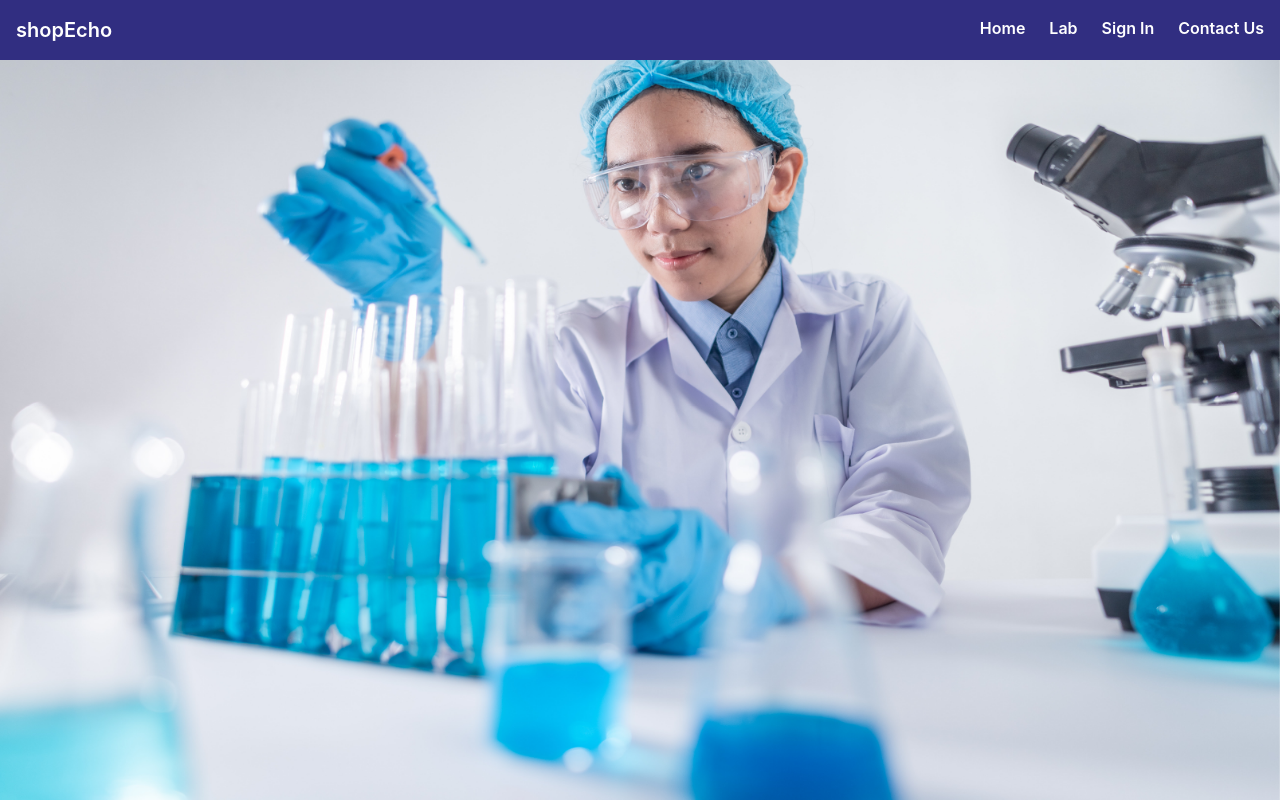
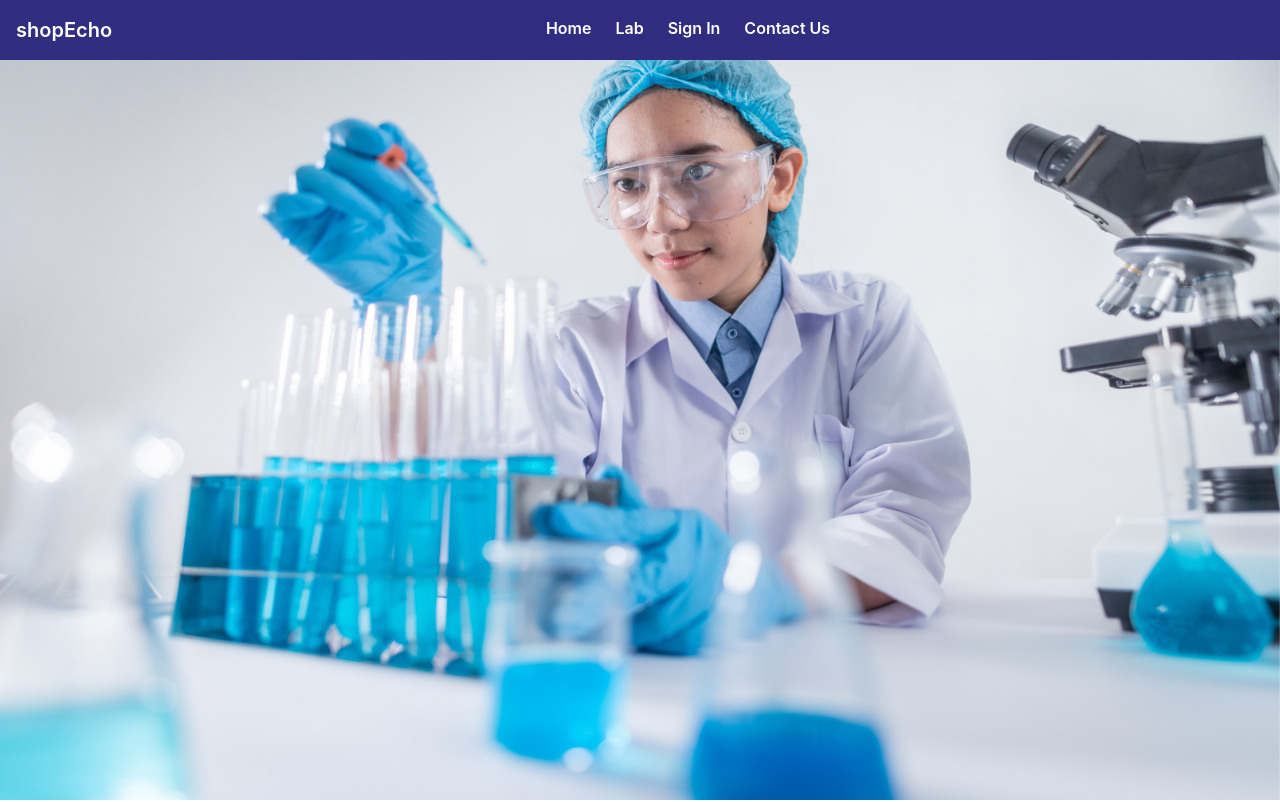
Before and after one commit to Abhinav0909/shopEcho, a Next.js app: page / in a window 1280 px wide. Shown: the top 802 px of the page. Built offline with nearby package versions, Linux system fonts and the light colour scheme.

Commit message:
💄 Improve Css

```diff
--- a/components/navbar.tsx
+++ b/components/navbar.tsx
@@ -8,12 +8,12 @@ const Navbar: React.FC<NavBarProps> = () => {
   }
   return (
     <div className='fixed top-0 z-50 w-full'>
-       <nav className="bg-indigo-900 bg-center bg-no-repeat bg-cover ">
-    <div className='flex justify-between p-4 text-white bg-indigo-900'>
+       <nav className="bg-indigo-900 bg-center bg-no-repeat bg-cover">
+    <div className='flex p-4 text-white bg-indigo-900'>
       <Link href='/'>
         <a className='text-xl font-semibold '>shopEcho</a>
       </Link>
-    <div className='hidden space-x-6 font-semibold font-size-xl lg:block '>
+    <div className='hidden mx-auto space-x-6 font-semibold font-size-xl lg:block'>
       <Link href='/'>
         <a className=''>Home</a>
       </Link>
@@ -27,7 +27,7 @@ const Navbar: React.FC<NavBarProps> = () => {
         <a className=''>Contact Us</a>
         </Link>
       </div>
-      <div className='flex flex-col items-center lg:hidden '>
+      <div className='absolute flex flex-col right-3 top-3 lg:hidden '>
         <button onClick={clickHandler}>
         <svg
                   xmlns="http://www.w3.org/2000/svg"
```
